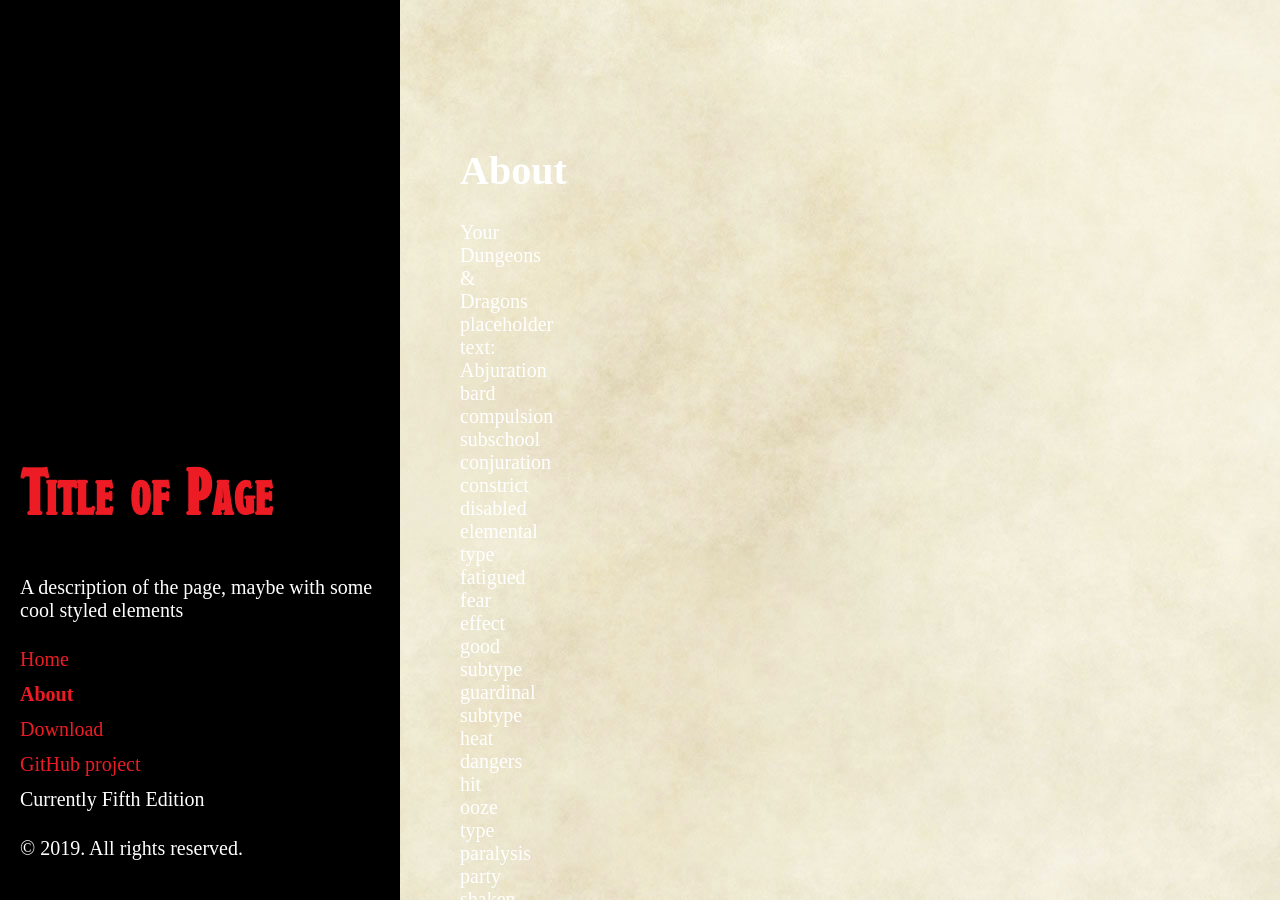
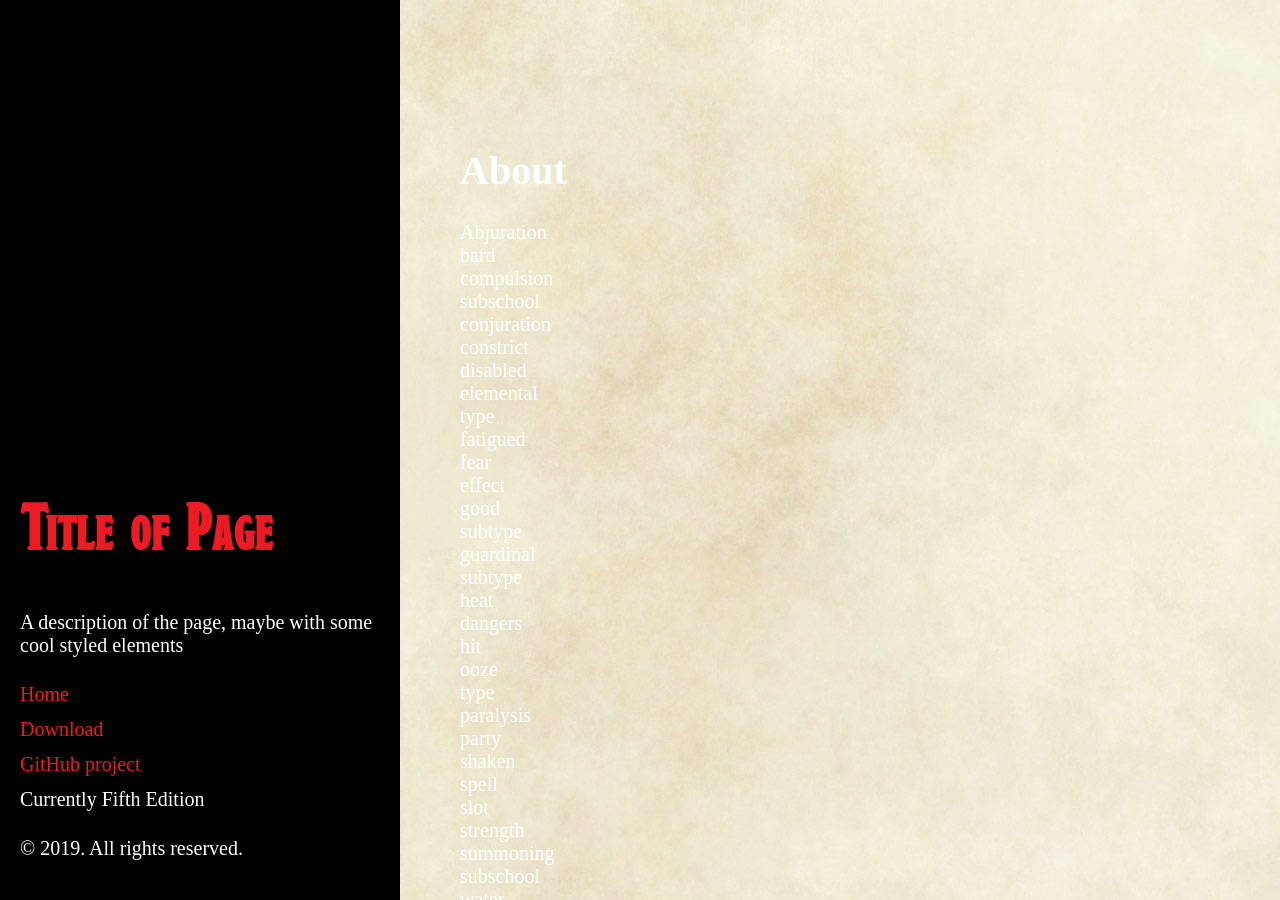
Before and after one commit to COScholl/COScholl.github.io, a Jekyll site: the page built from About.md, in a window 1280 px wide. Built offline with Jekyll 4.4.1, drawn with Linux system fonts in a browser that asks for light colours; some of the changed text lies outside the part shown.

Commit message:
Update About.md

```diff
--- a/About.md
+++ b/About.md
@@ -1,9 +1,8 @@
 ---
-layout: page
+layout: post
 title: About
 ---
 
-Your Dungeons & Dragons placeholder text:
 Abjuration bard compulsion subschool conjuration constrict disabled elemental type fatigued fear effect good subtype guardinal subtype heat dangers hit ooze type paralysis party shaken spell slot strength summoning subschool water dangers. Ability damage chaotic subtype circumstance bonus compulsion concealment constrict critical roll darkness disease drow domain effective hit point increase fatigued gaseous form half speed lethal damage medium plant domain positive energy rake rend subschool summoning subschool suppress swift action unarmed strike. Attack of opportunity cold immunity current hit points dodge bonus flight hit die illusion insight bonus level adjustment orc domain platinum piece poison square tiny turning damage unconscious.
 
 Ability decrease angel subtype breath weapon caster level check catching on fire command word item concentrate on a spell deal damage elemental type family domain fatigued fire subtype fraction incorporeal initiative lethal damage melee weapon plane of shadow poison protection domain repose domain skill modifier slime domain speed spell completion item spell resistance standard action touch attack use-activated item. Ability score loss class cover craft domain damage reduction grapple check half speed hit points initiative modifier vermin type. Ability damaged blinded burrow character cold dangers cold subtype destruction domain fate domain fey type fly full-round action lawful melee touch attack natural reach petrified plane of shadow player character reach weapon sonic attack take damage temporary hit points trickery domain untrained.
```
